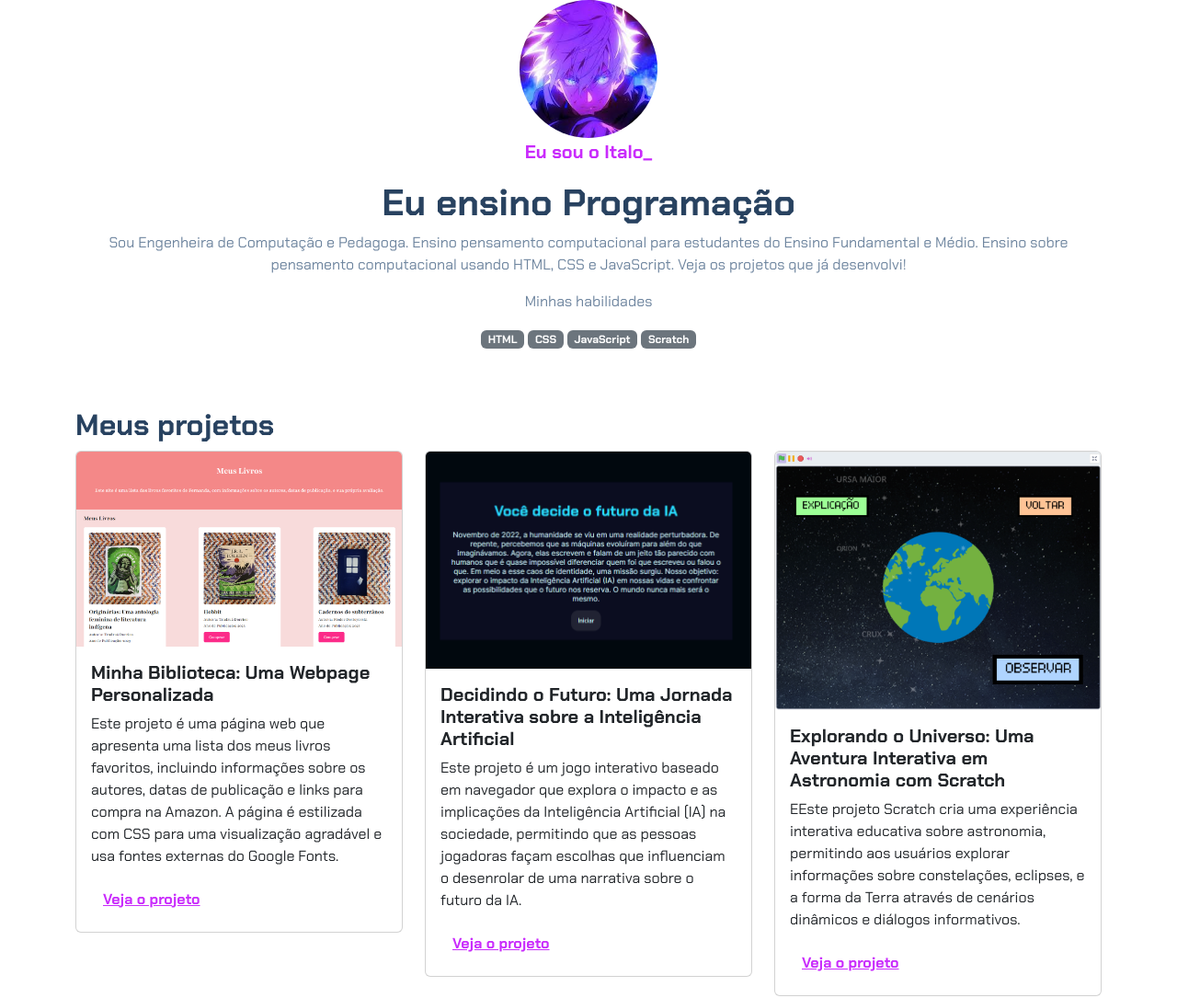
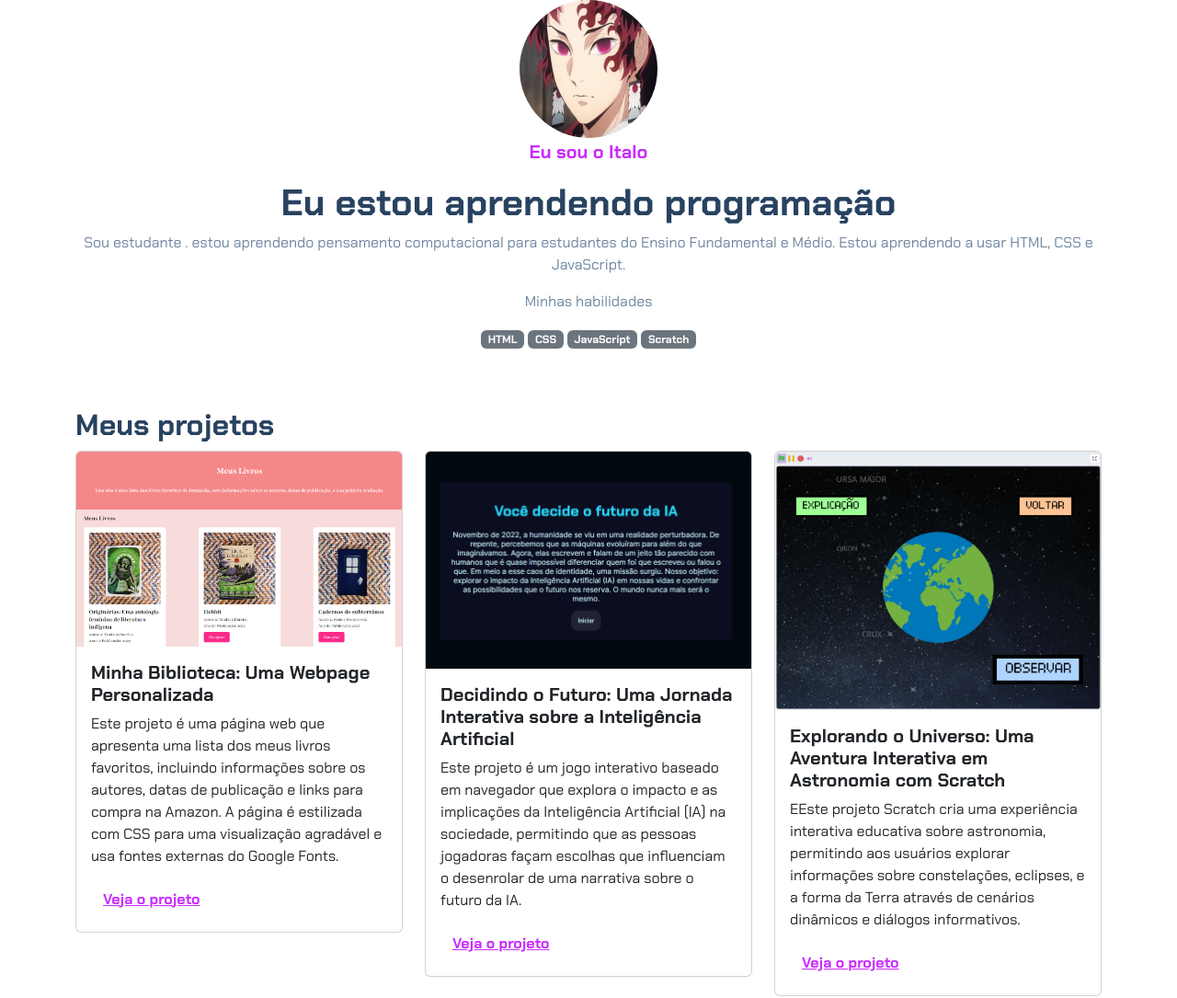
Before and after one commit to italo07ramos/PORTIFOLIO, a plain HTML site: page index.html in a window 1280 px wide. Shown: the top 1085 px of the page at 92% size. Drawn offline with nearby package versions, Linux system fonts and the light colour scheme.

Commit message:
Add files via upload

```diff
--- a/index.html
+++ b/index.html
@@ -12,13 +12,12 @@
 
 <body>
     <header class="container text-center">
-        <img src="/img/download.jpeg" alt="avatar da Fernanda" class="rounded-circle" width="150" height="150"
+        <img src="/img/Yoriichi-Tsugikuni-1200x900.webp" alt="avatar da Fernanda" class="rounded-circle" width="150" height="150"
             srcset="">
-        <p class="lead">Eu sou o Italo_</p>
-        <h1>Eu ensino Programação</h1>
-        <p>Sou Engenheira de Computação e Pedagoga. Ensino pensamento computacional para estudantes do Ensino
-            Fundamental e Médio. Ensino sobre pensamento computacional usando HTML, CSS e JavaScript. Veja os projetos
-            que já desenvolvi!</p>
+        <p class="lead">Eu sou o Italo</p>
+        <h1>Eu estou aprendendo programação</h1>
+        <p>Sou estudante . estou aprendendo pensamento computacional para estudantes do Ensino
+            Fundamental e Médio. Estou aprendendo a usar HTML, CSS e JavaScript.</p>
         <p>Minhas habilidades</p>
         <div>
             <p class="badge bg-secondary">HTML</p>
```
Also changed, not shown: img/Yoriichi-Tsugikuni-1200x900.webp (added), img/images.jpeg (added).
